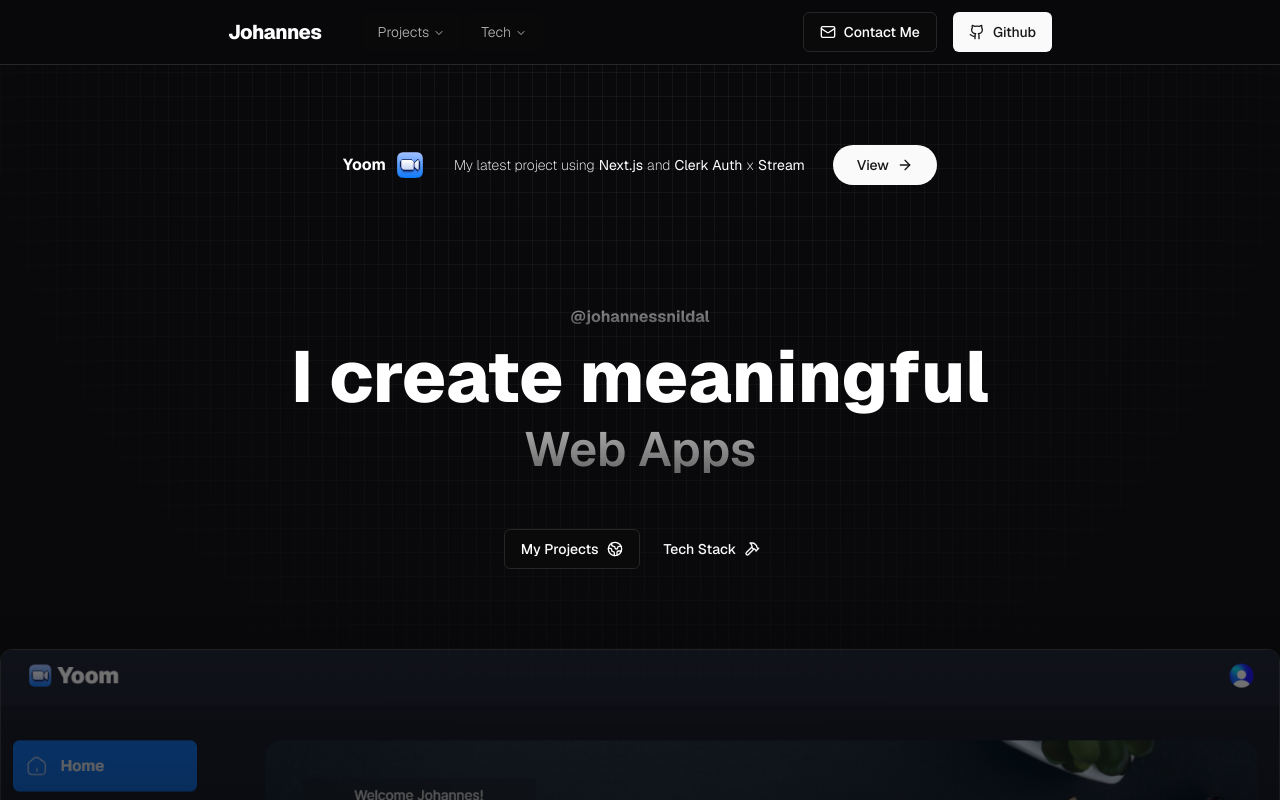
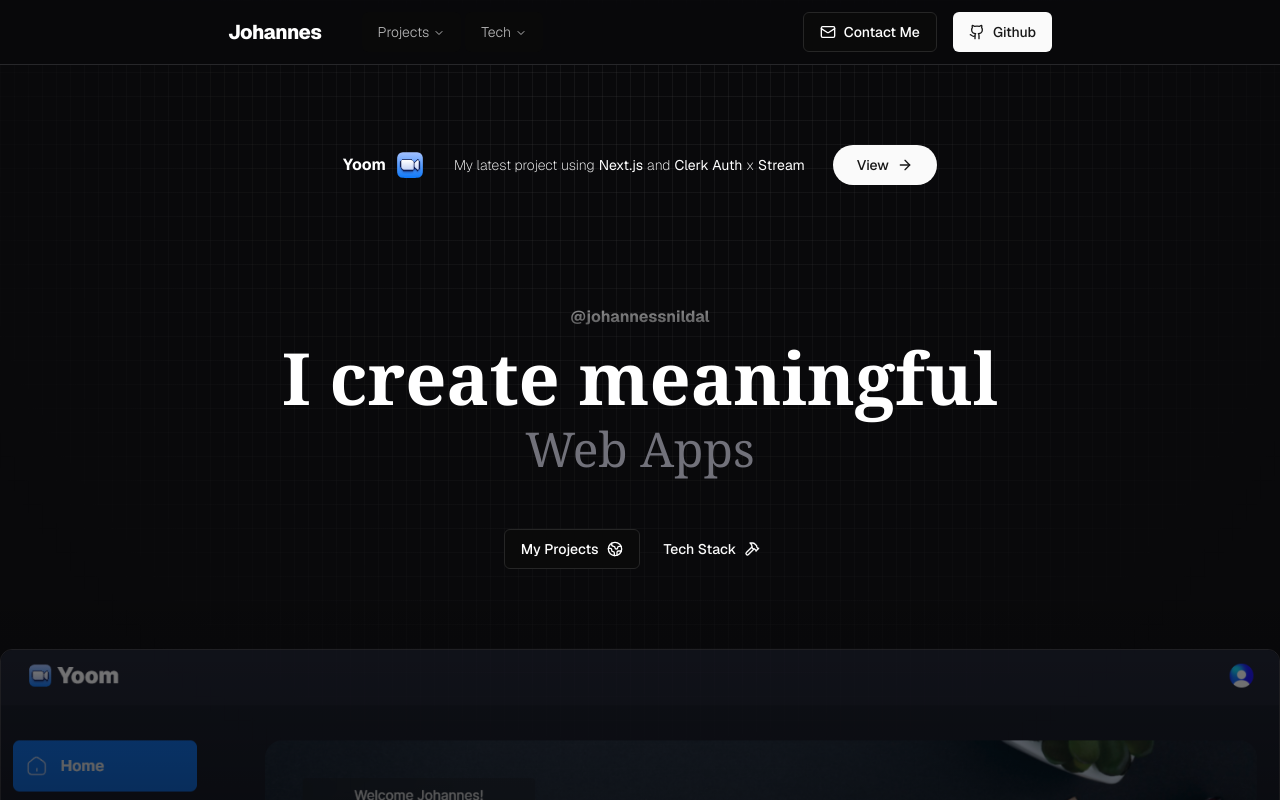
Before and after one commit to johannessnildal/portfolio, a Next.js app: page / in a window 1280 px wide. Shown: the top 800 px of the page. Built offline with nearby package versions, Linux system fonts and the light colour scheme.

Commit message:
improvements to fonts on home page

```diff
--- a/app/(main)/(home)/page.tsx
+++ b/app/(main)/(home)/page.tsx
@@ -70,11 +70,11 @@
               </TooltipContent>
             </Tooltip>
           </TooltipProvider>
-          <h1 className='font-extrabold text-4xl sm:text-5xl md:text-6xl lg:text-7xl'>
+          <h1 className='font-extrabold font-serif text-4xl sm:text-5xl md:text-6xl lg:text-7xl'>
             I create meaningful
           </h1>
           <h1>
-            <span className='font-semibold text-2xl sm:text-3xl md:text-4xl lg:text-5xl'>
+            <span className='font-normal font-serif text-zinc-500 text-2xl sm:text-3xl md:text-4xl lg:text-5xl'>
               <DescriptionCarousel />
             </span>
           </h1>
--- a/components/hero-descriptions.tsx
+++ b/components/hero-descriptions.tsx
@@ -20,7 +20,7 @@
       {descriptions.map((description, index) => (
           <span
             key={index}
-            className={`transition-opacity duration-300 ease-in-out inline-block h-fit text-transparent bg-clip-text bg-gradient-to-b from-muted/70 to-muted/40 ${
+            className={`transition-opacity duration-300 ease-in-out${
               index === currentIndex ? 'opacity-100 block' : 'opacity-0 hidden'
             }`}
             style={{ top: 0, left: 0 }}
```
